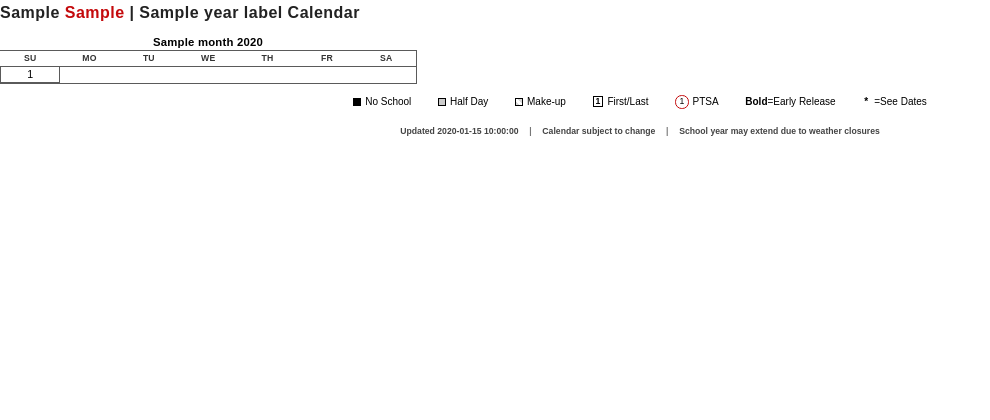
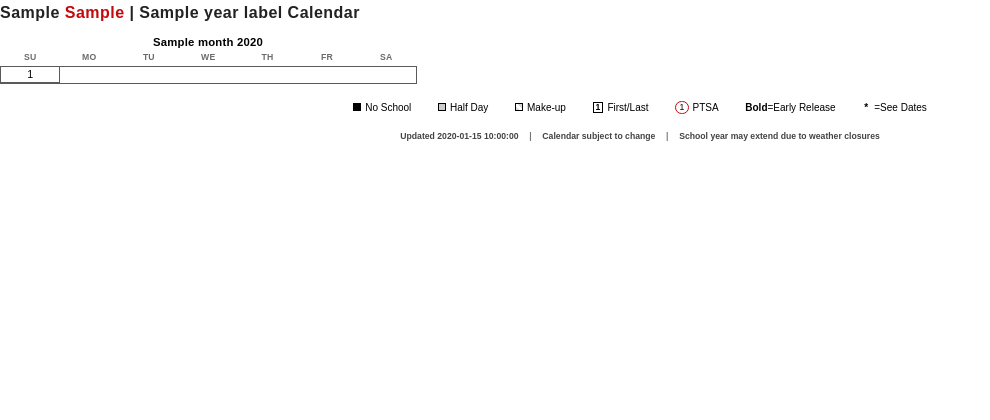
Before and after one commit to allisonwhilden/PTSA-onepager-calendar-generator, a Python web app: template python/templates/calendar.html in a window 1280 px wide. Shown: the top 420 px of the page, without its empty margins (0-990 px from the left). Run offline with Jinja, Linux system fonts and the light colour scheme; the template is opened without the code that fills it: most values are stand-ins (such as "Sample title", 1, 10 or a date in 2020).

Commit message:
Move the footer to the page edge; quiet the weekday labels; space the months
Three changes to how the page reads on paper.

The "Updated ..." line sat directly under the dates list with an inch of blank
paper below it, which read as the list trailing off rather than as a footer.
The wrapper is a flex column now and .page-main takes flex:1, so it absorbs the
leftover height and the footer lands on the bottom edge of the printable area.

Those two declarations are the whole mechanism, and it is worth recording what
does not work, because all three alternatives fail silently and leave the footer
mid-page with the suite green:

  min-height: 100%    computes to auto -- body has no definite height
  min-height: calc()  computes to auto in WeasyPrint 61.2
  margin-top: auto    computes, then resolves to 0 on the flex item

I shipped the first version crediting an explicit min-height on the wrapper.
Measured afterwards, the footer lands identically with that set to 756pt or to
0 -- it was doing nothing, the same dead declaration an earlier round caught in
html/body. Removed, and test_the_footer_sits_at_the_bottom_of_the_page now
pins the real mechanism: it fails for flex:none and for display:block.

Not position:fixed, which would take the footer out of flow and let the dates
list grow underneath and overlap it, with the one-page guard none the wiser.

The Su/Mo/Tu row was bold #333 under a 1pt rule, giving it nearly the weight of
the dates and making it read as another row of the grid. It is a key you read
once: #6b6b6b, no rule, and the space below it does the separating. The frame
moves from the table to the tbody so it wraps the days only -- on the table its
top edge drew above the labels, which is what tied them to the grid in the first
place.

Months get 8pt of separation rather than 4pt.

108 tests, one page, 14 spare listed dates, 72 uniform 16px rows, and 54.6pt of
room between the dates list and the footer.

Co-Authored-By: Claude Opus 5 <noreply@anthropic.com>
Claude-Session: https://claude.ai/code/session_01Bk4fwQSMF7qFHZAFQpUZNt

```diff
--- a/python/styles/calendar.css
+++ b/python/styles/calendar.css
@@ -12,10 +12,41 @@ html, body {
   line-height: 1.1;
 }
 
-/* Main wrapper - prevents page breaks inside */
+/* Main wrapper - prevents page breaks inside.
+
+   A flex column the full height of the page area, so the footer can be pushed
+   to the bottom with margin-top:auto rather than floating just under the dates
+   list with an inch of paper below it. Deliberately not position:fixed --
+   out of flow, the list could grow underneath the footer and overlap it, and
+   the one-page guard would not see that. */
 .page-wrapper {
   page-break-inside: avoid;
   break-inside: avoid;
+  display: flex;
+  flex-direction: column;
+
+}
+
+/* Everything above the footer. `flex: 1` makes it absorb the leftover height of
+   the page, which is what pushes the footer onto the bottom edge instead of
+   leaving it under the dates list with an inch of paper below.
+
+   These two rules -- display:flex here and flex:1 there -- are the whole
+   mechanism, and both are load-bearing: drop either and the footer floats 55pt
+   up the page. Three things that look like they would do this job do not, and
+   all three fail silently:
+
+     min-height: 100%   computes to auto (body has no definite height)
+     min-height: calc() computes to auto in WeasyPrint 61.2
+     margin-top: auto   computes, then resolves to 0 on the flex item
+
+   An explicit min-height on this wrapper is not needed either -- measured, the
+   footer lands identically with it set to 756pt or to 0. Guarded by
+   test_the_footer_sits_at_the_bottom_of_the_page. Deliberately not
+   position:fixed: out of flow, the dates list could grow underneath the footer
+   and overlap it, and the one-page guard would not see that. */
+.page-main {
+  flex: 1;
 }
 
 /* Header - Modern minimal design */
@@ -52,7 +83,7 @@ html, body {
 /* Individual month - exactly 1/3 width minus gaps */
 .month {
   width: 32.5%;
-  margin-bottom: 4pt;
+  margin-bottom: 8pt;
   break-inside: avoid;
   page-break-inside: avoid;
 }
@@ -71,22 +102,36 @@ html, body {
   border-collapse: collapse;
   table-layout: fixed;
 
-  /* The frame is drawn here, not by the cells. Under border-collapse a cell's
-     border-color also wins the edges it shares with the table's rim, so the
-     no-school and empty-cell colours below were repainting parts of the outer
-     rectangle -- November's bottom edge went #b8b8b8, December's right edge
-     #9a9a9a. An outline sits outside the collapse and stays uniform. */
+}
+
+/* The frame is drawn here, on the body of days, not on the table and not by the
+   cells.
+
+   Not by the cells: under border-collapse a cell's border-color also wins the
+   edges it shares with the table's rim, so the no-school and empty-cell colours
+   below were repainting parts of the outer rectangle -- November's bottom edge
+   went #b8b8b8, December's right edge #9a9a9a. An outline sits outside the
+   collapse and stays uniform.
+
+   Not on the table: that put the frame's top edge above the Su/Mo/Tu labels, so
+   they read as another row of the grid rather than as its key. Framing the
+   tbody leaves them outside it, which is what lets the rule under them go. */
+.month-grid tbody {
   outline: 0.75pt solid #5a5a5a;
 }
 .month-grid thead th {
   font-size: 6.5pt;
-  padding: 2pt 0;
-  border-bottom: 1pt solid #5a5a5a;
+  padding: 1pt 0 3pt 0;
+  border-bottom: none;
   font-weight: 700;
   letter-spacing: 0.02em;
   text-transform: uppercase;
   text-align: center;
-  color: #333;
+
+  /* Grey and unruled. At #333 with a 1pt rule under it this row had almost the
+     weight of the dates themselves and read as part of the grid; it is a key
+     you read once, so it recedes and the space below it does the separating. */
+  color: #6b6b6b;
 }
 .month-grid tbody td {
   border: 0.75pt solid #5a5a5a;
@@ -421,6 +466,7 @@ html, body {
   font-weight: 700;
   color: #444;
   padding-top: 4pt;
+  padding-bottom: 2pt;
   margin-top: 3pt;
 }
 .page-footer span {
--- a/python/templates/calendar.html
+++ b/python/templates/calendar.html
@@ -1,6 +1,7 @@
 {% extends "base.html" %}
 {% block body %}
 <div class="page-wrapper">
+  <div class="page-main">
   <header class="topbar">
     <div class="title">{{ header_lead }}{% if header_accent %} <span class="accent">{{ header_accent }}</span>{% endif %} | {{ year_label }} Calendar</div>
     <div class="logo-area"></div>
@@ -66,6 +67,8 @@
     </table>
   </section>
 
+  </div>
+
   <footer class="page-footer">
     <span>Updated {{ generated_at }}</span>
     <span class="separator">|</span>
```
Also changed, not shown: python/tests/golden/calendar-2026-27.html (+59 -10 lines), python/tests/test_render.py (+29 -0 lines).
